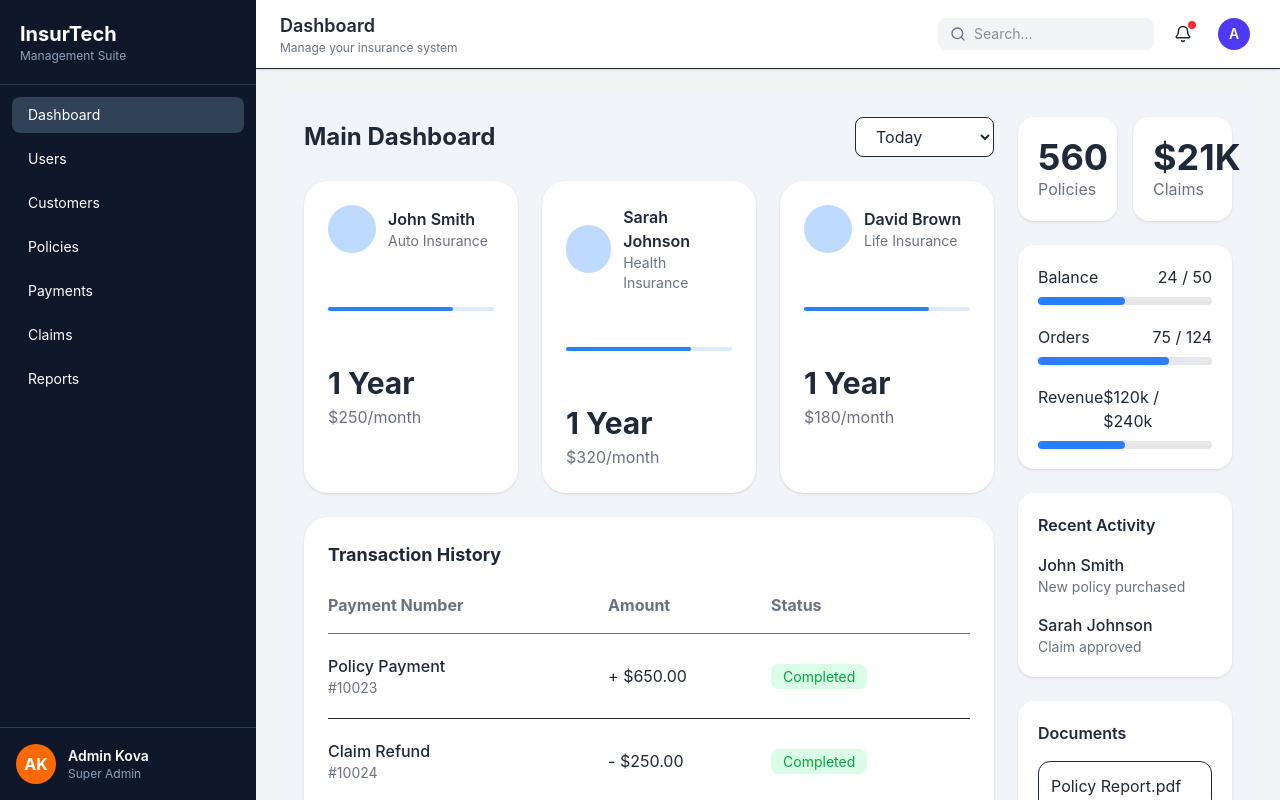
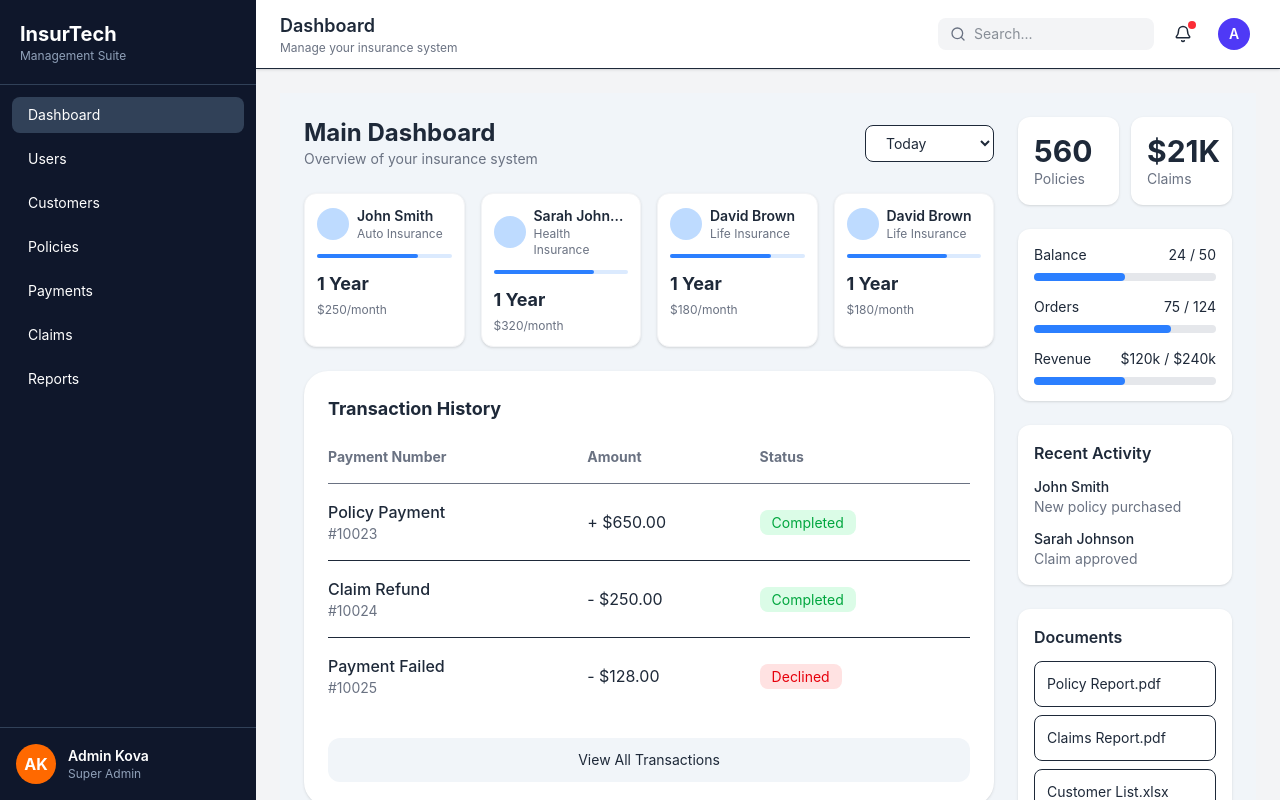
Before and after one commit to chanlita425/InsurTech, a React (Vite) app: page /dashboard in a window 1280 px wide. Built offline with nearby package versions, Linux system fonts and the light colour scheme.

Commit message:
Responsive For Dashboard Module

```diff
--- a/src/pages/Dashboard.tsx
+++ b/src/pages/Dashboard.tsx
@@ -11,6 +11,12 @@ export default function Dashboard() {
       type: "Health Insurance",
       period: "1 Year",
       price: "$320/month",
+    },
+    {
+      name: "David Brown",
+      type: "Life Insurance",
+      period: "1 Year",
+      price: "$180/month",
     },
       {
       name: "David Brown",
@@ -42,19 +48,25 @@ export default function Dashboard() {
   ];
 
   return (
-    <div className="min-h-screen bg-slate-100 p-6">
-      <div className="grid grid-cols-12 gap-6">
+  <div className="min-h-screen bg-slate-100 p-3 sm:p-4 md:p-6">
+    <div className="grid grid-cols-1 xl:grid-cols-12 gap-4 md:gap-6">
 
-        {/* LEFT SIDE */}
-        <div className="col-span-12 xl:col-span-9 space-y-6">
+      {/* LEFT CONTENT */}
+      <div className="xl:col-span-9 space-y-4 md:space-y-6">
 
         {/* Header */}
-          <div className="flex justify-between items-center">
-            <h1 className="text-2xl font-bold">
+        <div className="flex flex-col sm:flex-row sm:items-center sm:justify-between gap-3">
+          <div>
+            <h1 className="text-xl sm:text-2xl font-bold">
               Main Dashboard
             </h1>
 
-            <select className="border rounded-lg px-4 py-2 bg-white">
+            <p className="text-sm text-gray-500">
+              Overview of your insurance system
+            </p>
+          </div>
+
+          <select className="w-full sm:w-auto border rounded-lg px-4 py-2 bg-white text-sm">
             <option>Today</option>
             <option>This Week</option>
             <option>This Month</option>
@@ -62,39 +74,40 @@ export default function Dashboard() {
         </div>
 
         {/* Customer Cards */}
-          <div className="grid md:grid-cols-3 gap-6">
+        <div className="grid grid-cols-1 md:grid-cols-2 lg:grid-cols-4 gap-3 md:gap-4">
           {customers.map((item) => (
             <div
               key={item.name}
-                className="bg-white rounded-3xl p-6 shadow-sm"
+              className="bg-white rounded-xl p-3 shadow-sm border border-gray-100"
             >
-                <div className="flex items-center gap-3">
-                  <div className="w-12 h-12 rounded-full bg-blue-200" />
+              {/* Header */}
+              <div className="flex items-center gap-2">
+                <div className="w-8 h-8 rounded-full bg-blue-200 shrink-0" />
 
-                  <div>
-                    <h3 className="font-semibold">
+                <div className="min-w-0">
+                  <h3 className="text-sm font-semibold truncate">
                     {item.name}
                   </h3>
 
-                    <p className="text-sm text-gray-500">
+                  <p className="text-xs text-gray-500">
                     {item.type}
                   </p>
                 </div>
               </div>
 
-                <div className="my-8">
-                  <div className="h-12 flex items-center">
-                    <div className="w-full h-1 bg-blue-100 rounded-full relative">
-                      <div className="absolute left-0 top-0 h-1 w-3/4 bg-blue-500 rounded-full" />
-                    </div>
+              {/* Progress */}
+              <div className="my-3">
+                <div className="w-full h-1 bg-blue-100 rounded-full">
+                  <div className="h-1 w-3/4 bg-blue-500 rounded-full" />
                 </div>
               </div>
 
-                <h2 className="text-3xl font-bold">
+              {/* Value */}
+              <h2 className="text-lg font-bold">
                 {item.period}
               </h2>
 
-                <p className="text-gray-500 mt-1">
+              <p className="text-xs text-gray-500 mt-1">
                 {item.price}
               </p>
             </div>
@@ -102,18 +115,27 @@ export default function Dashboard() {
         </div>
 
         {/* Transaction History */}
-          <div className="bg-white rounded-3xl shadow-sm p-6">
+        <div className="bg-white rounded-2xl md:rounded-3xl shadow-sm p-4 md:p-6">
+
           <h2 className="font-bold text-lg mb-6">
             Transaction History
           </h2>
 
           <div className="overflow-x-auto">
-              <table className="w-full">
+            <table className="w-full min-w-[600px]">
               <thead>
                 <tr className="border-b text-left text-gray-500">
-                    <th className="pb-4">Payment Number</th>
-                    <th className="pb-4">Amount</th>
-                    <th className="pb-4">Status</th>
+                  <th className="pb-4 text-sm whitespace-nowrap">
+                    Payment Number
+                  </th>
+
+                  <th className="pb-4 text-sm whitespace-nowrap">
+                    Amount
+                  </th>
+
+                  <th className="pb-4 text-sm whitespace-nowrap">
+                    Status
+                  </th>
                 </tr>
               </thead>
 
@@ -123,7 +145,7 @@ export default function Dashboard() {
                     key={item.id}
                     className="border-b last:border-0"
                   >
-                      <td className="py-5">
+                    <td className="py-4 whitespace-nowrap">
                       <div>
                         <p className="font-medium">
                           {item.title}
@@ -135,9 +157,11 @@ export default function Dashboard() {
                       </div>
                     </td>
 
-                      <td>{item.amount}</td>
+                    <td className="whitespace-nowrap">
+                      {item.amount}
+                    </td>
 
-                      <td>
+                    <td className="whitespace-nowrap">
                       <span
                         className={`px-3 py-1 rounded-lg text-sm ${
                           item.status === "Completed"
@@ -154,110 +178,125 @@ export default function Dashboard() {
             </table>
           </div>
 
-            <button className="w-full mt-6 bg-slate-100 rounded-xl py-3">
+          <button className="w-full mt-4 md:mt-6 bg-slate-100 hover:bg-slate-200 transition rounded-xl py-3 text-sm">
             View All Transactions
           </button>
         </div>
       </div>
 
       {/* RIGHT SIDEBAR */}
-        <div className="col-span-12 xl:col-span-3 space-y-6">
+    {/* RIGHT SIDEBAR */}
+<div className="xl:col-span-3">
+
+  <div className="grid grid-cols-1 md:grid-cols-2 xl:grid-cols-1 gap-4 md:gap-6">
 
     {/* Stats */}
-          <div className="grid grid-cols-2 gap-4">
-            <div className="bg-white rounded-2xl p-5 shadow-sm">
-              <h3 className="text-4xl font-bold">560</h3>
-              <p className="text-gray-500">Policies</p>
+    <div className="grid grid-cols-2 gap-3">
+
+      <div className="bg-white rounded-xl p-3 sm:p-4 shadow-sm">
+        <h3 className="text-xl sm:text-2xl md:text-3xl font-bold">
+          560
+        </h3>
+
+        <p className="text-xs sm:text-sm text-gray-500">
+          Policies
+        </p>
       </div>
 
-            <div className="bg-white rounded-2xl p-5 shadow-sm">
-              <h3 className="text-4xl font-bold">$21K</h3>
-              <p className="text-gray-500">Claims</p>
+      <div className="bg-white rounded-xl p-3 sm:p-4 shadow-sm">
+        <h3 className="text-xl sm:text-2xl md:text-3xl font-bold">
+          $21K
+        </h3>
+
+        <p className="text-xs sm:text-sm text-gray-500">
+          Claims
+        </p>
       </div>
+
     </div>
 
     {/* Progress */}
-          <div className="bg-white rounded-2xl p-5 shadow-sm space-y-5">
-            <div>
-              <div className="flex justify-between mb-2">
-                <span>Balance</span>
-                <span>24 / 50</span>
+    <div className="bg-white rounded-xl p-3 sm:p-4 shadow-sm space-y-4">
+
+      {[
+        { label: "Balance", value: "24 / 50", width: "w-1/2" },
+        { label: "Orders", value: "75 / 124", width: "w-3/4" },
+        { label: "Revenue", value: "$120k / $240k", width: "w-1/2" },
+      ].map((item) => (
+        <div key={item.label}>
+          <div className="flex justify-between mb-2 text-xs sm:text-sm">
+            <span>{item.label}</span>
+            <span>{item.value}</span>
           </div>
 
           <div className="h-2 bg-gray-200 rounded-full">
-                <div className="h-2 w-1/2 bg-blue-500 rounded-full" />
+            <div
+              className={`h-2 ${item.width} bg-blue-500 rounded-full`}
+            />
           </div>
         </div>
+      ))}
 
-            <div>
-              <div className="flex justify-between mb-2">
-                <span>Orders</span>
-                <span>75 / 124</span>
-              </div>
-
-              <div className="h-2 bg-gray-200 rounded-full">
-                <div className="h-2 w-3/4 bg-blue-500 rounded-full" />
-              </div>
-            </div>
-
-            <div>
-              <div className="flex justify-between mb-2">
-                <span>Revenue</span>
-                <span>$120k / $240k</span>
-              </div>
-
-              <div className="h-2 bg-gray-200 rounded-full">
-                <div className="h-2 w-1/2 bg-blue-500 rounded-full" />
-              </div>
-            </div>
     </div>
 
     {/* Activity */}
-          <div className="bg-white rounded-2xl p-5 shadow-sm">
-            <h3 className="font-semibold mb-4">
+    <div className="bg-white rounded-xl p-3 sm:p-4 shadow-sm">
+
+      <h3 className="font-semibold text-sm sm:text-base mb-3">
         Recent Activity
       </h3>
 
-            <div className="space-y-4">
+      <div className="space-y-3">
+
         <div>
-                <p className="font-medium">
+          <p className="font-medium text-sm">
             John Smith
           </p>
-                <p className="text-sm text-gray-500">
+
+          <p className="text-xs sm:text-sm text-gray-500">
             New policy purchased
           </p>
         </div>
 
         <div>
-                <p className="font-medium">
+          <p className="font-medium text-sm">
             Sarah Johnson
           </p>
-                <p className="text-sm text-gray-500">
+
+          <p className="text-xs sm:text-sm text-gray-500">
             Claim approved
           </p>
         </div>
-            </div>
+
       </div>
 
-          {/* Downloads */}
-          <div className="bg-white rounded-2xl p-5 shadow-sm">
-            <h3 className="font-semibold mb-4">
+    </div>
+
+    {/* Documents */}
+    <div className="bg-white rounded-xl p-3 sm:p-4 shadow-sm">
+
+      <h3 className="font-semibold text-sm sm:text-base mb-3">
         Documents
       </h3>
 
-            <div className="space-y-3">
-              <div className="border rounded-xl p-3">
+      <div className="space-y-2">
+
+        <div className="border rounded-lg p-2 sm:p-3 text-xs sm:text-sm hover:bg-gray-50 cursor-pointer">
           Policy Report.pdf
         </div>
 
-              <div className="border rounded-xl p-3">
+        <div className="border rounded-lg p-2 sm:p-3 text-xs sm:text-sm hover:bg-gray-50 cursor-pointer">
           Claims Report.pdf
         </div>
 
-              <div className="border rounded-xl p-3">
+        <div className="border rounded-lg p-2 sm:p-3 text-xs sm:text-sm hover:bg-gray-50 cursor-pointer">
           Customer List.xlsx
         </div>
+
       </div>
+
+    </div>
+
   </div>
 
 </div>
```
Lines whose indentation alone changed are shown as unchanged.
